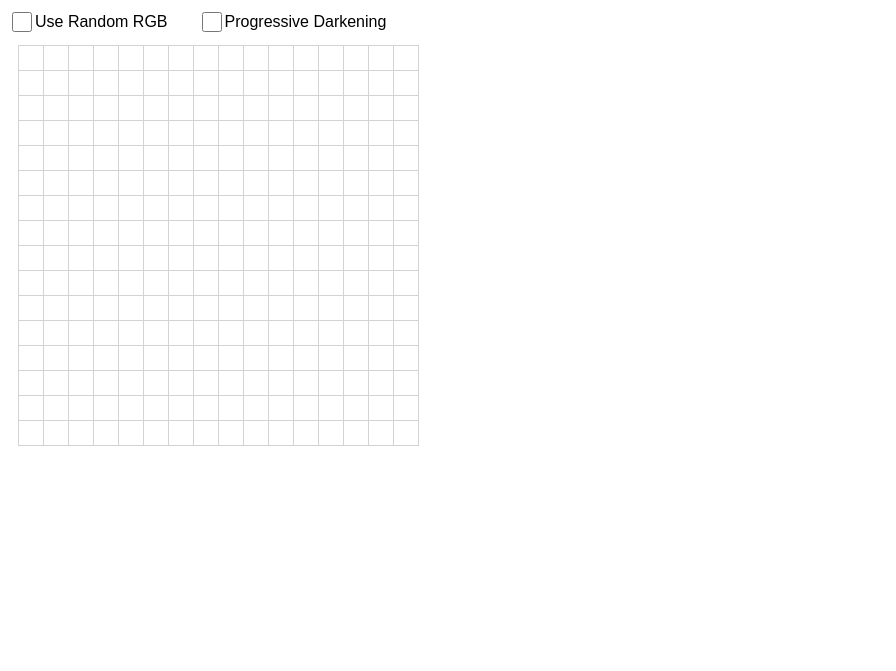
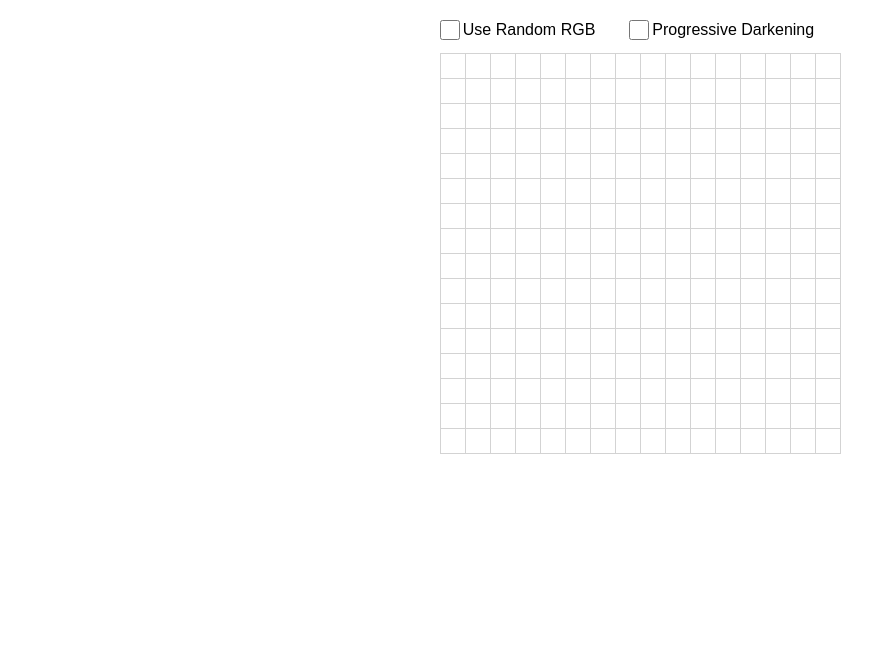
Before and after one commit to joeyriosa/odin-sketch, a plain HTML site: page index.html in a window 1280 px wide. Shown: the part 129-800 px from the top of the page, without its empty margins (0-896 px from the left). Drawn offline with Linux system fonts and the light colour scheme.

Commit message:
Center the content

```diff
--- a/css/style.css
+++ b/css/style.css
@@ -1,5 +1,8 @@
 body {
-    font-family: Arial, Helvetica, sans-serif
+    font-family: Arial, Helvetica, sans-serif;
+    display: flex;
+    flex-direction: column;
+    align-items: center;
 }
 
 .checkbox {
```
